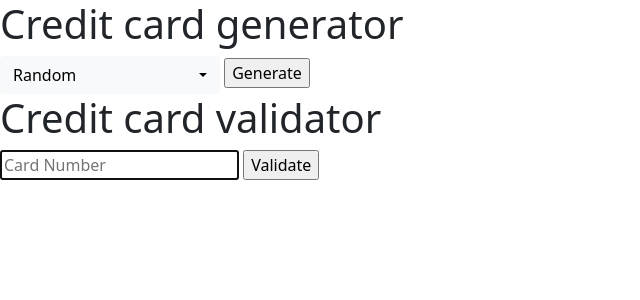
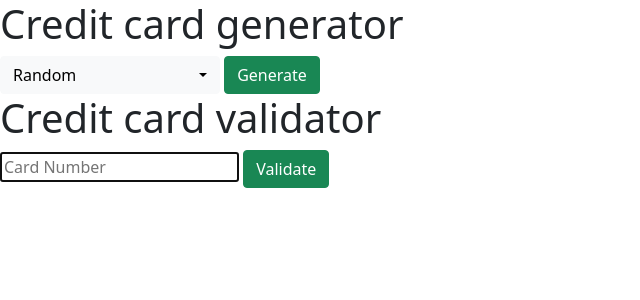
Before and after one commit to themm1/Credit-Number-Generator, a Flask app: page / in a window 1280 px wide. Shown: the top 300 px of the page, without its empty margins (0-640 px from the left). Run offline with Flask 2, Linux system fonts and the light colour scheme; some libraries are stand-ins or nearby versions.

Commit message:
nicer buttons

```diff
--- a/templates/index.html
+++ b/templates/index.html
@@ -9,6 +9,7 @@
     </head>
 
     <body>
+
         <h1>Credit card generator</h1>
         <form id="generate" action="/generate" method="POST">
 
@@ -18,7 +19,7 @@
                     <option value="{{ brand.name }}">{{ brand.name }}</option>
                 {% endfor %}
             </select>
-            <input type="submit" value="Generate">
+            <input type="submit" value="Generate" class="btn btn-success">
 
         </form>
         <div id="generatedNumber"></div>
@@ -28,7 +29,7 @@
         <form id="validate" action="/validate" method="POST">
 
             <input name="number" id="number" type="text" placeholder="Card Number" autofocus>
-            <input type="submit" value="Validate">
+            <input type="submit" value="Validate" class="btn btn-success">
 
         </form>
         <div id="validatedNumber"></div>
@@ -36,5 +37,6 @@
         <script src="https://cdnjs.cloudflare.com/ajax/libs/popper.js/1.14.3/umd/popper.min.js" integrity="sha384-ZMP7rVo3mIykV+2+9J3UJ46jBk0WLaUAdn689aCwoqbBJiSnjAK/l8WvCWPIPm49" crossorigin="anonymous"></script>
         <script src="https://stackpath.bootstrapcdn.com/bootstrap/4.1.3/js/bootstrap.min.js" integrity="sha384-ChfqqxuZUCnJSK3+MXmPNIyE6ZbWh2IMqE241rYiqJxyMiZ6OW/JmZQ5stwEULTy" crossorigin="anonymous"></script>
         <script src="https://cdn.jsdelivr.net/npm/bootstrap-select@1.13.14/dist/js/bootstrap-select.min.js"></script>
+
     </body>
 </html>
```
